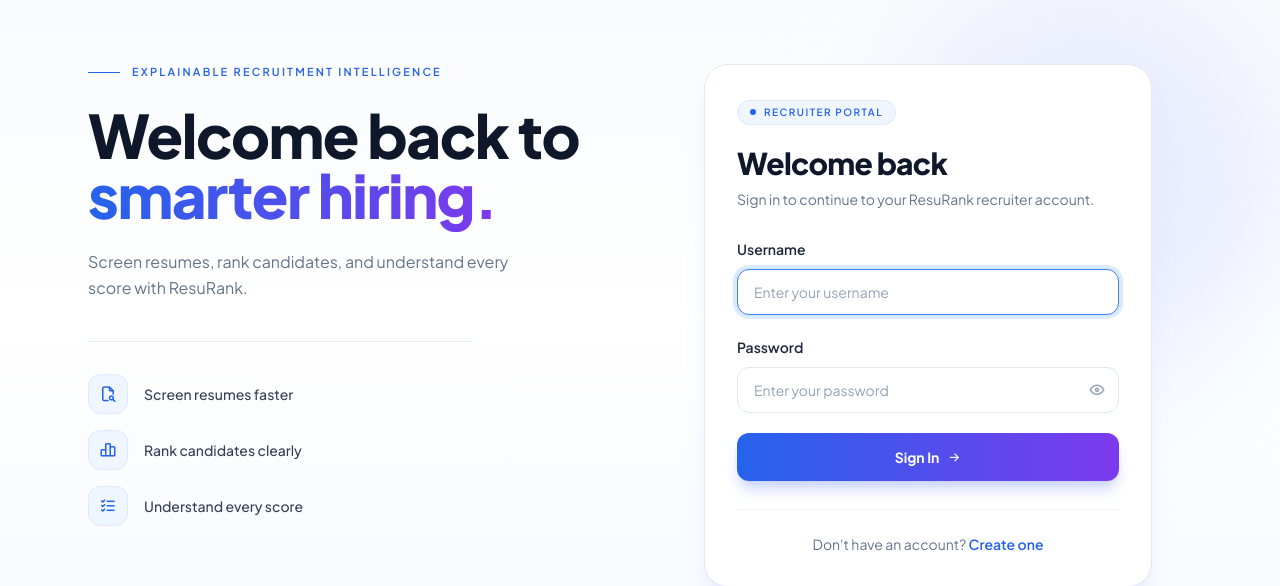
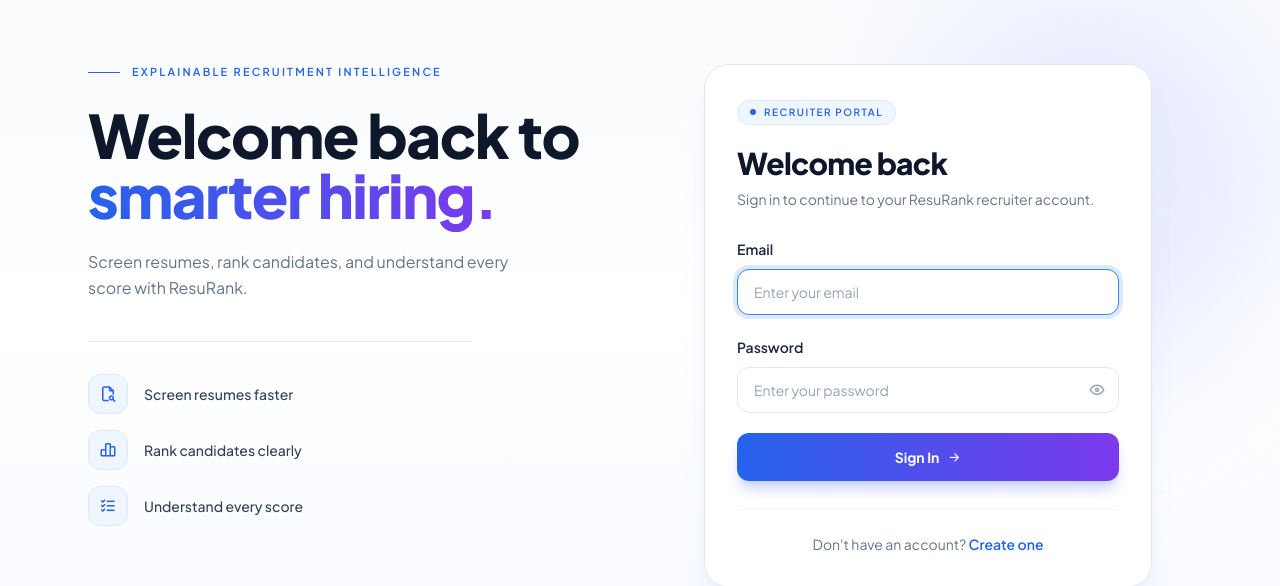
Before and after one commit to manasat1306/resurank, a Django app: page /login/ in a window 1280 px wide. Shown: the part 81-667 px from the top of the page. Run offline with Django 5.2, Linux system fonts and the light colour scheme; parts of the project's set-up code (start-up, migrations or seed data) failed here and were passed over; some libraries are stand-ins or nearby versions.

Commit message:
Login page: use Email label

```diff
--- a/resume_analyzer/templates/resume_analyzer/login.html
+++ b/resume_analyzer/templates/resume_analyzer/login.html
@@ -77,14 +77,14 @@
           {% if form.errors %}
             <div class="flex items-start gap-2 rounded-xl border border-rose-200 bg-rose-50 px-4 py-3 text-xs text-rose-700">
               <i class="ti ti-alert-circle mt-0.5 text-sm"></i>
-              <span>Invalid username or password.</span>
+              <span>Invalid email or password.</span>
             </div>
           {% endif %}
 
           <div>
-            <label for="username" class="text-sm font-semibold text-slate-800">Username</label>
+            <label for="username" class="text-sm font-semibold text-slate-800">Email</label>
             <input type="text" name="username" id="username" required autofocus autocomplete="username"
-                   placeholder="Enter your username"
+                   placeholder="Enter your email"
                    class="mt-2 w-full rounded-xl border border-slate-200 bg-white px-4 py-3 text-sm text-slate-700 placeholder-slate-400 transition focus:border-blue-500 focus:outline-none focus:ring-4 focus:ring-blue-100">
           </div>
 
```
